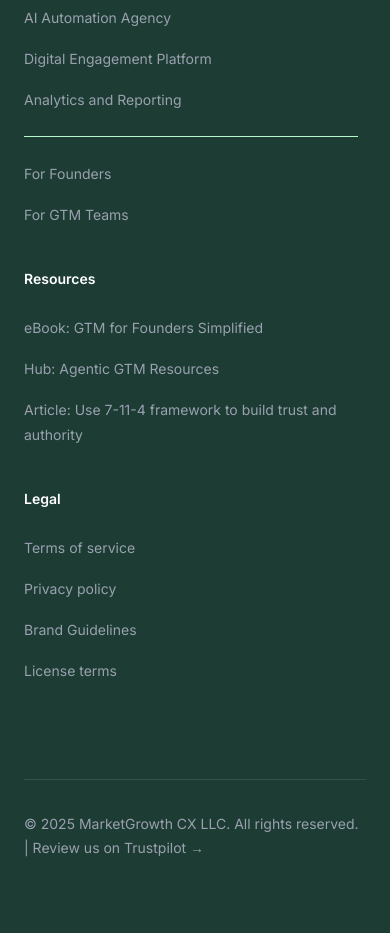
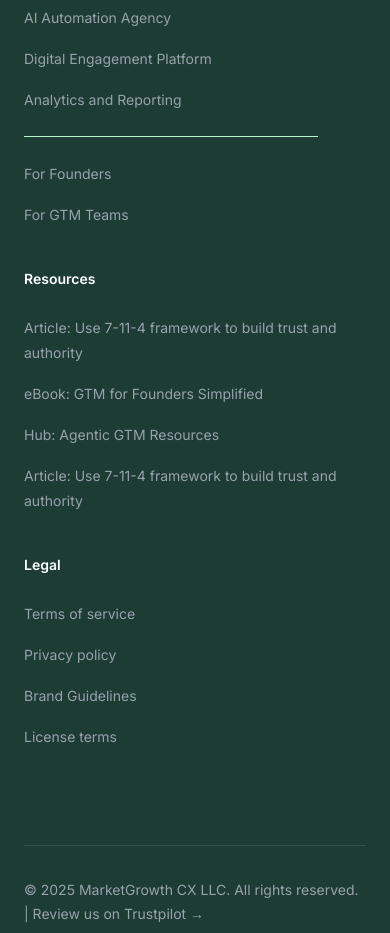
Before and after one commit to growthUx/mgio, a Next.js app: page / in a window 390 px wide. Shown: the part 5580-6513 px from the top of the page. Before the commit the page ends 6472 px from the top, so only its background shows below. Built offline with nearby package versions, Linux system fonts and the light colour scheme.

Commit message:
Update PP TOS

```diff
--- a/src/app/privacy-policy/PrivacyPage.jsx
+++ b/src/app/privacy-policy/PrivacyPage.jsx
@@ -34,7 +34,7 @@ export default function PrivacyPage() {
         <div className="py-24 sm:py-32">
           <div className="mx-auto max-w-7xl px-6 lg:px-8">
             <div className="mx-auto grid max-w-2xl grid-cols-1 items-start gap-x-8 gap-y-16 sm:gap-y-24 lg:mx-0 lg:max-w-none lg:grid-cols-2">
-              <div className="lg:pr-4">
+              <div className="lg:pr-4 hidden sm:block">
                 <div className="relative overflow-hidden rounded-3xl bg-green-900 px-6 pt-64 pb-9 shadow-2xl sm:px-12 lg:max-w-lg lg:px-8 lg:pb-8 xl:px-10 xl:pb-10">
                   <img
                     alt=""
@@ -90,7 +90,7 @@ export default function PrivacyPage() {
                     Privacy Policy
                   </h1>
                   <div className="max-w-xl">
-                    <p className="text-[#f5f5f5] mt-4"><strong>Effective Date:</strong> January 1, 2025<br /><strong>Last Updated:</strong> January 1, 2025</p><p className="text-[#f5f5f5] mt-4">__</p>
+                    <p className="text-[#f5f5f5] mt-4"><strong>Effective Date:</strong> January 1, 2025<br /><strong>Last Updated:</strong> April 30, 2025</p><p className="text-[#f5f5f5] mt-4">__</p>
                     <h3 className="text-[#f5f5f5] mt-6"><strong>Introduction</strong></h3>
                     <p className="text-[#f5f5f5] mt-4">Welcome to MarketGrowth.io, a digital experience and AI Studio for founders, GTM and sales professionals. This Privacy Policy explains how we collect, use, disclose, and protect your personal information when you use our platform. By accessing or using MarketGrowth.io, you agree to the terms of this Privacy Policy.</p>
                     <h3 className="text-[#f5f5f5] mt-6"><strong>Information We Collect</strong></h3>
--- a/src/app/terms-of-service/TermsPage.jsx
+++ b/src/app/terms-of-service/TermsPage.jsx
@@ -34,7 +34,7 @@ export default function TermsPage() {
         <div className="py-24 sm:py-32">
           <div className="mx-auto max-w-7xl px-6 lg:px-8">
             <div className="mx-auto grid max-w-2xl grid-cols-1 items-start gap-x-8 gap-y-16 sm:gap-y-24 lg:mx-0 lg:max-w-none lg:grid-cols-2">
-              <div className="lg:pr-4">
+              <div className="lg:pr-4 hidden sm:block">
                 <div className="relative overflow-hidden rounded-3xl bg-green-900 px-6 pt-64 pb-9 shadow-2xl sm:px-12 lg:max-w-lg lg:px-8 lg:pb-8 xl:px-10 xl:pb-10">
                   <img
                     alt=""
--- a/src/components/Footer.jsx
+++ b/src/components/Footer.jsx
@@ -16,6 +16,7 @@ const footerNavigation = {
     { name: 'Changelog', href: '/updates' },
   ],
   company: [
+    { name: 'Article: Use 7-11-4 framework to build trust and authority', href: 'https://marketgrowth.cx/go-to-market/gtm-motion-approach/how-to-use-7-11-4-framework-to-build-trust-and-drive-growth-for-your-business',target: '_blank' },
     { name: 'eBook: GTM for Founders Simplified', href: 'https://marketgrowth.cx/go-to-market/gtm-motion-approach/content-marketing/simplifying-your-go-to-market-strategy-a-guide-to-smarter-marketing', target: '_blank' },
     { name: 'Hub: Agentic GTM Resources', href: 'https://marketgrowth.cx/resources',target: '_blank' },
     { name: 'Article: Use 7-11-4 framework to build trust and authority', href: 'https://marketgrowth.cx/go-to-market/gtm-motion-approach/how-to-use-7-11-4-framework-to-build-trust-and-drive-growth-for-your-business',target: '_blank' },
@@ -131,7 +132,7 @@ export default function Footer() {
                     </li>
                   ))}
                 </ul>
-                <ul role="list" className="mt-6 flow-root border-t border-green-200 mr-2 sm:mr-12 pt-6 space-y-4">
+                <ul role="list" className="mt-6 flow-root border-t border-green-200 mr-2 mr-12 pt-6 space-y-4">
                   {footerNavigation.usecase.map((item) => (
                     <li key={item.name}>
                       <a href={item.href} className="text-sm/6 text-gray-400 hover:text-white">
```
